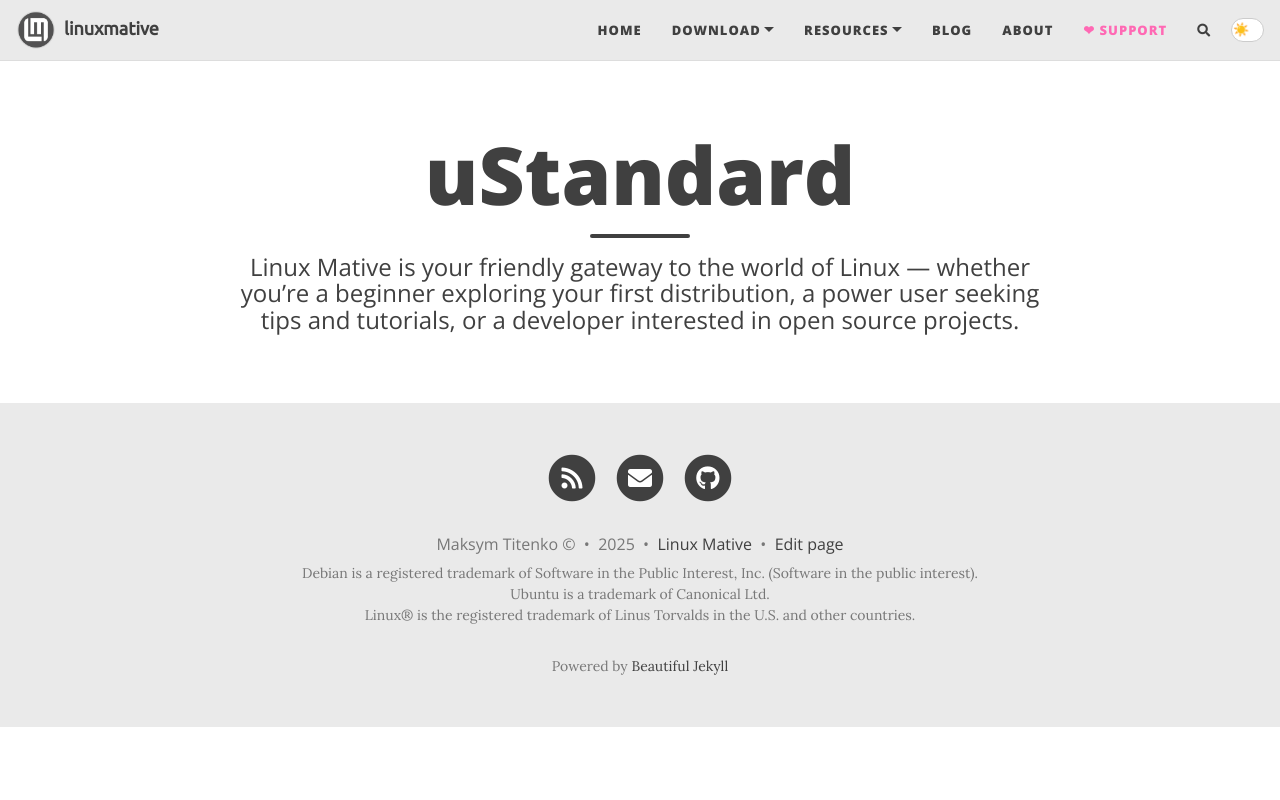
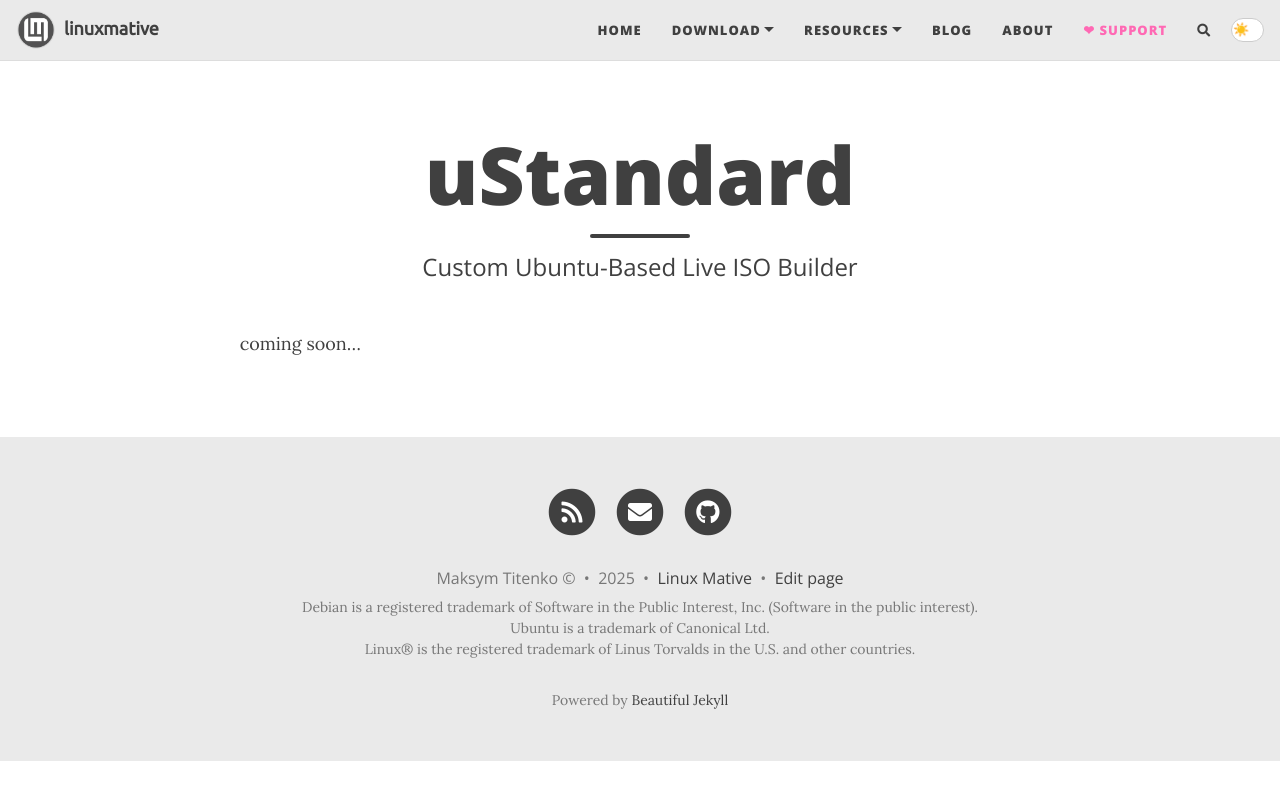
Before and after one commit to linuxmative/linuxmative.github.io, a Jekyll site: the page built from usuite.md, in a window 1280 px wide. Shown: the top 800 px of the page. Built offline with Jekyll 4.4.1, drawn with Linux system fonts in a browser that asks for light colours; nearby versions of some CDN libraries; comment, search, counter and statistics services are not loaded.

Commit message:
user-OptiPlex-780 2025-6-24:22:41:59

```diff
--- a/usuite.md
+++ b/usuite.md
@@ -1,5 +1,6 @@
 ---
 layout: page
 title: uStandard
-subtitle: Linux Mative is your friendly gateway to the world of Linux — whether you’re a beginner exploring your first distribution, a power user seeking tips and tutorials, or a developer interested in open source projects.
+subtitle: Custom Ubuntu-Based Live ISO Builder
 ---
+ coming soon...
```
Also changed, not shown: .obsidian/workspace.json, drafts/2020-02-26-flake-it-till-you-make-it.md (renamed from _posts/2020-02-26-flake-it-till-you-make-it.md), drafts/2020-02-28-test-markdown.md (renamed from _posts/2020-02-28-test-markdown.md).
